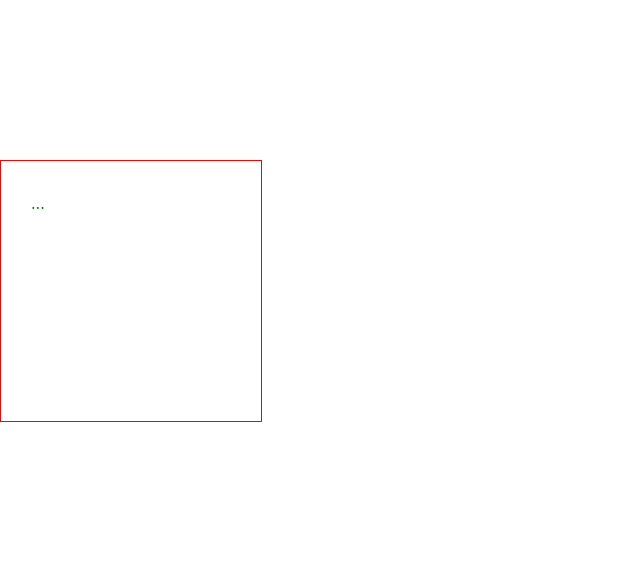
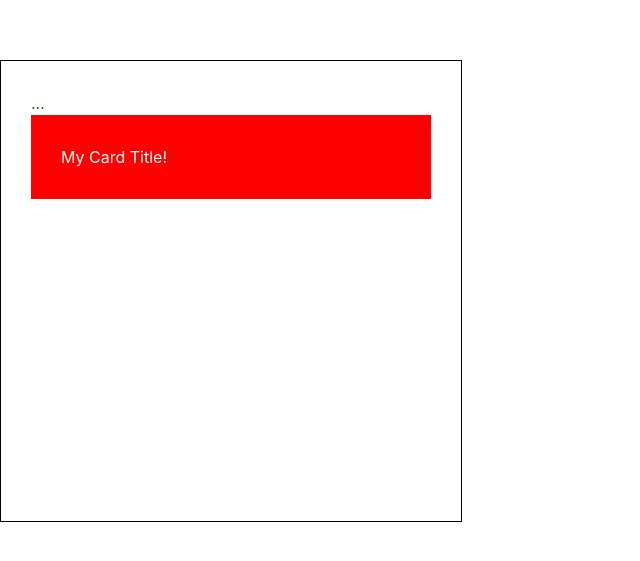
Before and after one commit to johndiegodeoliveirasilva/react-course, a React (Vite) app: page / in a window 1280 px wide. Shown: the part 109-670 px from the top of the page, without its empty margins (0-640 px from the left). Built offline with nearby package versions, Linux system fonts and the light colour scheme.

Commit message:
using css modules

```diff
--- /dev/null
+++ b/src/components/Card/Card.module.css
@@ -0,0 +1,8 @@
+.container {
+  background: white;
+  width: 400px;
+  height: 400px;
+  border: 1px solid black;
+  padding: 30px;
+  color: green;
+}
--- a/src/components/Card/index.tsx
+++ b/src/components/Card/index.tsx
@@ -1,10 +1,12 @@
-import { container} from './style';
+
+import styles from './Card.module.css';
+import { CardTitle } from '../CardTitle';
 
 export const Card = () => {
-
   return (
-    <div style={container}>
+    <div className={styles.container}>
       ...
+      <CardTitle />
     </div>
   )
 }
--- a/src/components/Card/style.ts
+++ /dev/null
@@ -1,10 +0,0 @@
-import { CSSProperties } from "react";
-
-export const container: CSSProperties = {
-  backgroundColor: 'white',
-  border: '1px solid red',
-  width: 200,
-  height: 200,
-  color: 'green',
-  padding: 30
-};
--- /dev/null
+++ b/src/components/CardTitle/CardTitle.module.css
@@ -0,0 +1,5 @@
+.container {
+  background: red;
+  color: white;
+  padding: 30px;
+}
--- /dev/null
+++ b/src/components/CardTitle/index.tsx
@@ -0,0 +1,8 @@
+import style from './CardTitle.module.css';
+export const CardTitle = () => {
+  return (
+    <div className={style.container}>
+      My Card Title!
+    </div>
+  )
+}
```
